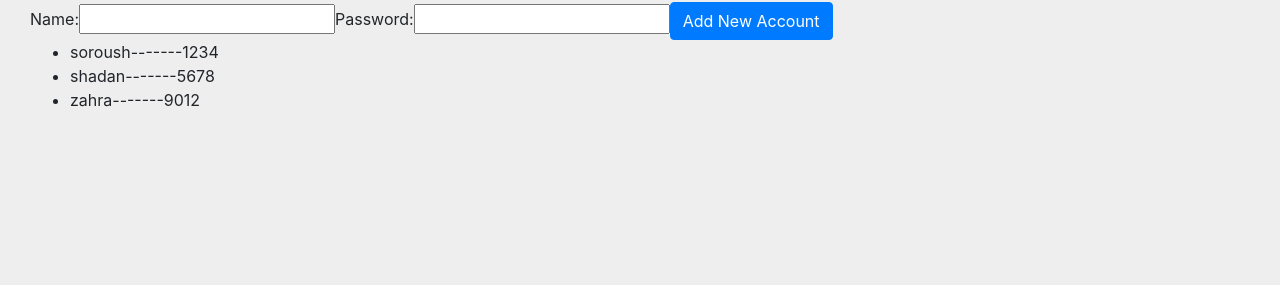
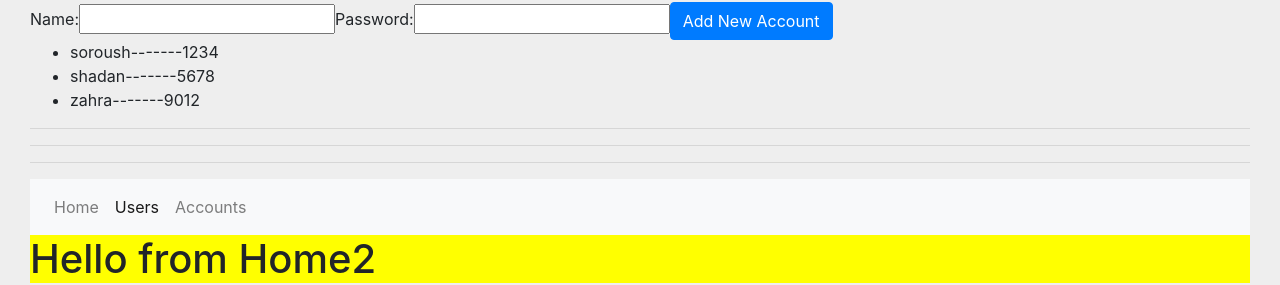
Before and after one commit to mrsoroush/Angular, an Angular app: page /users in a window 1280 px wide. Shown: the part 2498-2783 px from the top of the page. Before the commit the page ends 2656 px from the top, so only its background shows below. Built offline with nearby package versions, Linux system fonts and the light colour scheme; what angular-font-awesome would draw is missing.

Commit message:
Navigation and Routing...

```diff
--- a/src/app/app.component.html
+++ b/src/app/app.component.html
@@ -49,3 +49,5 @@
 <app-log-service></app-log-service>
 <hr><hr><hr>
 <app-add-account></app-add-account>
+<hr><hr><hr>
+<app-navigation></app-navigation>
--- /dev/null
+++ b/src/app/navigation/navigation.component.html
@@ -0,0 +1,17 @@
+<nav class="navbar navbar-expand-lg navbar-light bg-light">
+        <div class="collapse navbar-collapse" id="navbarSupportedContent">
+          <ul class="navbar-nav mr-auto">
+            <li class="nav-item" routerLinkActive="active" [routerLinkActiveOptions]="{exact: true}">
+              <a class="nav-link" routerLink="/">Home <span class="sr-only">(current)</span></a>
+            </li>
+            <li class="nav-item" routerLinkActive="active">
+              <a class="nav-link" routerLink="users">Users</a>
+            </li>
+            <li class="nav-item" routerLinkActive="active">
+              <a class="nav-link" [routerLink]="['accounts']">Accounts</a>
+            </li>
+          </ul>
+        </div>
+      </nav>
+
+    <router-outlet></router-outlet>
--- /dev/null
+++ b/src/app/navigation/navigation.component.ts
@@ -0,0 +1,19 @@
+import { Component, OnInit } from '@angular/core';
+import { Router } from '@angular/router';
+
+@Component({
+  selector: 'app-navigation',
+  templateUrl: './navigation.component.html',
+  styleUrls: ['./navigation.component.css']
+})
+export class NavigationComponent implements OnInit {
+
+  constructor(private routers: Router) { }
+
+  ngOnInit() {
+    setTimeout(() => {
+      this.routers.navigate(['/users']);
+    }, 5000);
+  }
+
+}
```
Also changed, not shown: src/app/app.module.ts (+10 -1 lines), src/app/navigation/navigation.component.css (added), 1 other file (tests, documents, lock files or other folders).
